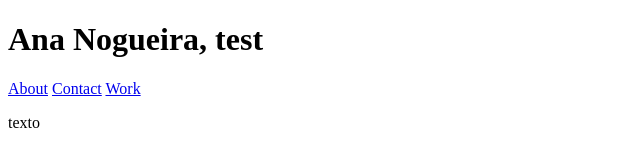
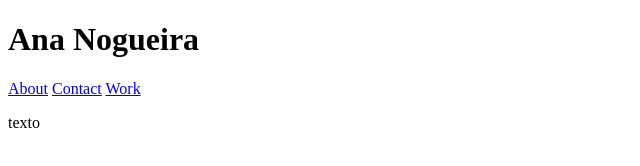
Before and after one commit to ananogueira11/ananogueira11.github.io, a plain HTML site: page index.html in a window 1280 px wide. Shown: the full height of the page, 0-640 px from the left. Drawn offline with Linux system fonts and the light colour scheme.

Commit message:
update aula 4

```diff
--- a/index.html
+++ b/index.html
@@ -9,7 +9,7 @@
 
 <body>
     <header>
-        <h1>Ana Nogueira, test</h1>
+        <h1>Ana Nogueira</h1>
     </header>
 
     <nav>
```
